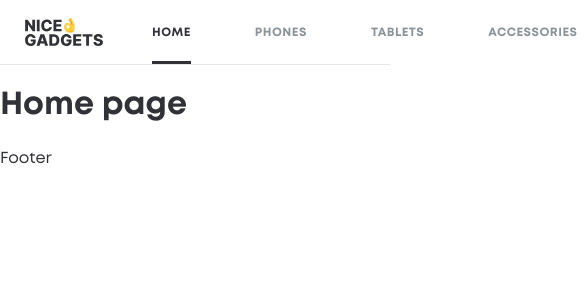
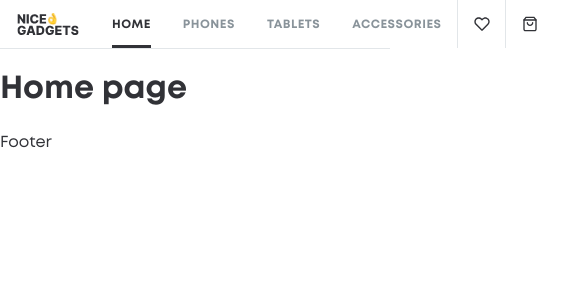
Before and after one commit to arkatovnikita/orchard-store, a React (Vite) app: page /#/ in a window 390 px wide. Shown: the top 300 px of the page, 585 px wide, since content can reach past the window. Built offline with nearby package versions, Linux system fonts and the light colour scheme.

Commit message:
add header tablet styles and breakpoint mixins

```diff
--- a/src/modules/shared/components/Header/Header.module.scss
+++ b/src/modules/shared/components/Header/Header.module.scss
@@ -1,25 +1,40 @@
 @use '../../../../styles/variables' as *;
+@use '../../../../styles/mixins' as *;
 
 .header {
   position: sticky;
   top: 0;
   z-index: 10;
   display: flex;
-  gap: 24px;
+  gap: 16px;
   align-items: center;
-  height: 64px;
+  height: 48px;
   background-color: var(--color-background);
   box-shadow: 0 1px 0 var(--color-elements);
+
+  @include on-desktop {
+    gap: 24px;
+    height: 64px;
+  }
 }
 
 .logo {
   display: flex;
-  padding: 0 24px;
+  padding: 0 16px;
 
   img {
     display: block;
-    width: 80px;
-    height: 28px;
+    width: 64px;
+    height: 22px;
+  }
+
+  @include on-desktop {
+    padding: 0 24px;
+
+    img {
+      width: 80px;
+      height: 28px;
+    }
   }
 }
 
@@ -29,11 +44,15 @@
 
 .navList {
   display: flex;
-  gap: 64px;
+  gap: 32px;
   height: 100%;
   margin: 0;
   padding: 0;
   list-style: none;
+
+  @include on-desktop {
+    gap: 64px;
+  }
 }
 
 .navLink {
@@ -60,10 +79,15 @@
   display: flex;
   align-items: center;
   justify-content: center;
-  width: 64px;
-  height: 64px;
+  width: 48px;
+  height: 48px;
   color: var(--color-primary);
   box-shadow: -1px 0 0 var(--color-elements);
+
+  @include on-desktop {
+    width: 64px;
+    height: 64px;
+  }
 }
 
 .actions {
--- /dev/null
+++ b/src/styles/_mixins.scss
@@ -0,0 +1,13 @@
+@use './variables' as *;
+
+@mixin on-tablet {
+  @media (min-width: $tablet-min-width) {
+    @content;
+  }
+}
+
+@mixin on-desktop {
+  @media (min-width: $desktop-min-width) {
+    @content;
+  }
+}
--- a/src/styles/_variables.scss
+++ b/src/styles/_variables.scss
@@ -1 +1,3 @@
 $transition-duration: 0.3s;
+$tablet-min-width: 640px;
+$desktop-min-width: 1200px;
```
